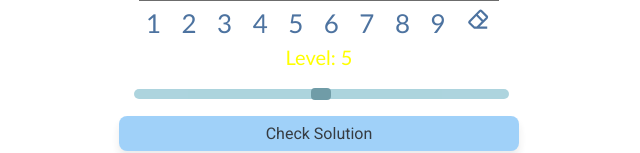
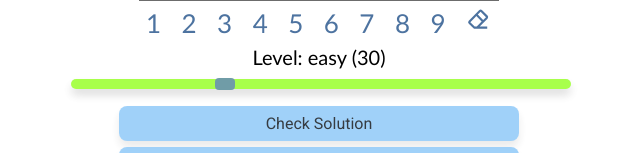
Before and after one commit to gzsig/react-sudoku, a React (Create React App) app: page / in a window 1280 px wide. Shown: the part 440-593 px from the top of the page, without its empty margins (321-961 px from the left). Built offline with nearby package versions, Linux system fonts and the light colour scheme.

Commit message:
changing slider color depending on  the difficulty

```diff
--- a/src/components/display/Slider/Slider.jsx
+++ b/src/components/display/Slider/Slider.jsx
@@ -4,7 +4,7 @@ import * as S from './slider_style'
 const Slider = (props) => {
 	return (
 		<S.SliderContainer>
-			<S.SliderStyle type={props.type} min={props.min} max={props.max} step={props.step} value={props.value} onChange={props.onChange}>
+			<S.SliderStyle type={props.type} min={props.min} max={props.max} step={props.step} value={props.value} onChange={props.onChange} color={props.color}>
 			</S.SliderStyle>
 		</S.SliderContainer>
 
--- a/src/components/display/Slider/slider_style.js
+++ b/src/components/display/Slider/slider_style.js
@@ -1,8 +1,8 @@
 import styled from 'styled-components'
 
 const SliderContainer = styled('div')`
-  width: 75%;
-  margin: 10px auto;
+  width: 100%;
+  margin: 0px auto 10px;
 `
 const SliderStyle = styled('input')`
   /* slide bar */
@@ -10,11 +10,13 @@ const SliderStyle = styled('input')`
     width: 100%;
     height: 10px;
     border-radius: 5px;
-    background: #8AC2D0;
+    /* background-color: #8AC2D0; */
+    background-color: ${props => props.color};
     outline: none;
     opacity: 0.7;
     -webkit-transition: .2s;
     transition: opacity .2s;
+    box-shadow: 0px 6px 10px rgba(0, 0, 0, 0.2);
 
   &:hover {
     opacity: 0.9;
@@ -26,7 +28,7 @@ const SliderStyle = styled('input')`
     width: 20px;
     height: 12px;
     border-radius: 4px;
-    background: #347383;
+    background-color: #347383;
     border: none;
     cursor: pointer;
     transition: all 0.3s ease 0s;
@@ -41,7 +43,7 @@ const SliderStyle = styled('input')`
     width: 20px;
     height: 12px;
     border-radius: 4px;
-    background: #347383;
+    background-color: #347383;
     border: none;
     cursor: pointer;
     transition: all 0.3s ease 0s;
--- a/src/components/logic/Sudoku/Sudoku.jsx
+++ b/src/components/logic/Sudoku/Sudoku.jsx
@@ -142,7 +142,6 @@ const generateSolution = () => {
   return output;
 }
 
-
 /**
  * Creates Sudoku game solution.
  *
@@ -161,17 +160,17 @@ class Sudoku extends React.Component {
     super(props)
     this.state = {
       attempt: [],
-      difficulty: 0.5,
+      difficulty: 0.3,
       puzzle: [],
       solution: [],
       solutionJSON: '',
       lastInput: undefined,
       solved: false,
       buttonColor: '#90caf9',
-      checkSolutionButtonText: 'Check Solution'
+      checkSolutionButtonText: 'Check Solution',
+      sliderColor: 'rgb(132, 255, 0)'
     };
   }
-
 
   componentDidMount() {
     this.newPuzzle();
@@ -179,18 +178,10 @@ class Sudoku extends React.Component {
 
   componentDidUpdate = () => {
     document.body.onclick = (e) => {
-      if (e.target.tagName === "INPUT" /* && e.target.className === "editavel"*/) {
-
+      if (e.target.tagName === "INPUT") {
         this.setState(state => ({ lastInput: e.target }))
-
       }
     };
-  }
-
-  // Focuses puzzle cell when clicked.
-
-  handleCellClick({ target }) {
-    target.select();
   }
 
   setValue = ({ target }) => {
@@ -207,7 +198,7 @@ class Sudoku extends React.Component {
 
       this.setState(state => {
         const attempt = state.attempt.map(row => row.slice());
-        attempt[y][x] = parseInt(target.value) //|| (this.state.lastInput.value.length > 1 ? null : this.state.lastInput.value);
+        attempt[y][x] = parseInt(target.value)
         return { attempt };
       });
     }
@@ -240,16 +231,13 @@ class Sudoku extends React.Component {
     console.log(target)
     const { attempt, solutionJSON } = this.state;
     if (JSON.stringify(attempt) === solutionJSON) {
-      this.setState({buttonColor: 'green', checkSolutionButtonText: 'Solved!'})
-
-      // alert('Solved!');
-
+      this.setState({ buttonColor: 'green', checkSolutionButtonText: 'Solved!' })
 
     } else {
-      this.setState({buttonColor: 'red', checkSolutionButtonText: 'Incorrect'})
+      this.setState({ buttonColor: 'red', checkSolutionButtonText: 'Incorrect' })
       // alert('Not solved.');
-      setTimeout( () => {
-        this.setState({buttonColor: '#90caf9', checkSolutionButtonText: 'Check Solution'})
+      setTimeout(() => {
+        this.setState({ buttonColor: '#90caf9', checkSolutionButtonText: 'Check Solution' })
       }, 1500)
 
     }
@@ -260,6 +248,8 @@ class Sudoku extends React.Component {
   clearPuzzle = () => {
     this.setState(state => ({
       attempt: state.puzzle.map(row => row.slice()),
+      buttonColor: '#90caf9',
+      checkSolutionButtonText: 'Check Solution'
     }));
   };
 
@@ -282,33 +272,39 @@ class Sudoku extends React.Component {
   // Changes puzzle difficulty.
 
   changeDifficulty = ({ target }) => {
+    let levelNumber = (Number(target.value)) * 10
+    let color = ""
+
+    if (levelNumber >= 5) {
+      color = "rgb(255, " + (((11 - levelNumber) * 41) + 9) + ", 0)"
+    } else {
+      color = "rgb(" + (((levelNumber) * 41) + 9) + ", 255, 0)"
+    }
+
     this.setState(() => ({
       difficulty: Number(target.value),
+      sliderColor: color,
     }));
   };
 
   setLevelName = (difficulty) => {
-    let label = document.getElementById('level')
-    if (!label) return
-    let color = ""
-    difficulty *= 10
-    console.log(label)
-    if (difficulty >= 5) {
-      color = "rgb(255, " + (((11 - difficulty) * 41) + 9) + ", 0)"
+    difficulty *= 100
+    difficulty = parseInt(difficulty)
+
+    if (difficulty === 0) {
+      return "lazy"
+    } else if (difficulty <= 15) {
+      return `very easy (${difficulty})`
+    } else if (difficulty < 35) {
+      return `easy (${difficulty})`
+    } else if (difficulty <= 50) {
+      return `normal (${difficulty})`
+    } else if (difficulty < 75) {
+      return `hard (${difficulty})`
+    } else if (difficulty <= 99) {
+      return `expert (${difficulty})`
     } else {
-      color = "rgb(" + (((difficulty) * 41) + 9) + ", 255, 0)"
-    }
-    label.style.color = color
-    switch (difficulty) {
-
-      case 0:
-        label.style.color = '#00ff00'
-        return "lazy"
-
-      case 10:
       return "creator"
-      default:
-        return difficulty
     }
   }
 
@@ -334,7 +330,6 @@ class Sudoku extends React.Component {
                         readOnly={Boolean(puzzle[y][x])}
                         onKeyDown={this.onChange}
                         onChange={() => { }}
-                        onClick={this.handleCellClick}
                       />
                     </td>
                   ))}
@@ -344,26 +339,27 @@ class Sudoku extends React.Component {
           </table>
 
           <Numbers onClick={this.setValue} />
-
-          <label id='level'>
+          <div className="level_controller">
+            <label>
               Level: {this.setLevelName(difficulty)}
               <Slider
                 type="range"
                 min={0}
                 max={1}
-              step={0.1}
+                step={0.01}
                 value={difficulty}
                 onChange={this.changeDifficulty}
+                color={this.state.sliderColor}
               ></Slider>
             </label>
+          </div>
           <div className="buttons_container">
             <Button onClick={this.checkSolution} name={this.state.checkSolutionButtonText} color={this.state.buttonColor} />
-            <Button onClick={this.newPuzzle} name={'New Puzzle'} />
-            <Button onClick={this.clearPuzzle} name={'Clear Puzzle'} />
+            <Button onClick={this.newPuzzle} name={'New Puzzle'} color={'#90caf9'} />
+            <Button onClick={this.clearPuzzle} name={'Clear Puzzle'} color={'#90caf9'} />
           </div>
         </div>
       </>
-
     )
   }
 }
```
Also changed, not shown: 1 other file (tests, documents, lock files or other folders). Lines whose indentation alone changed are shown as unchanged.
